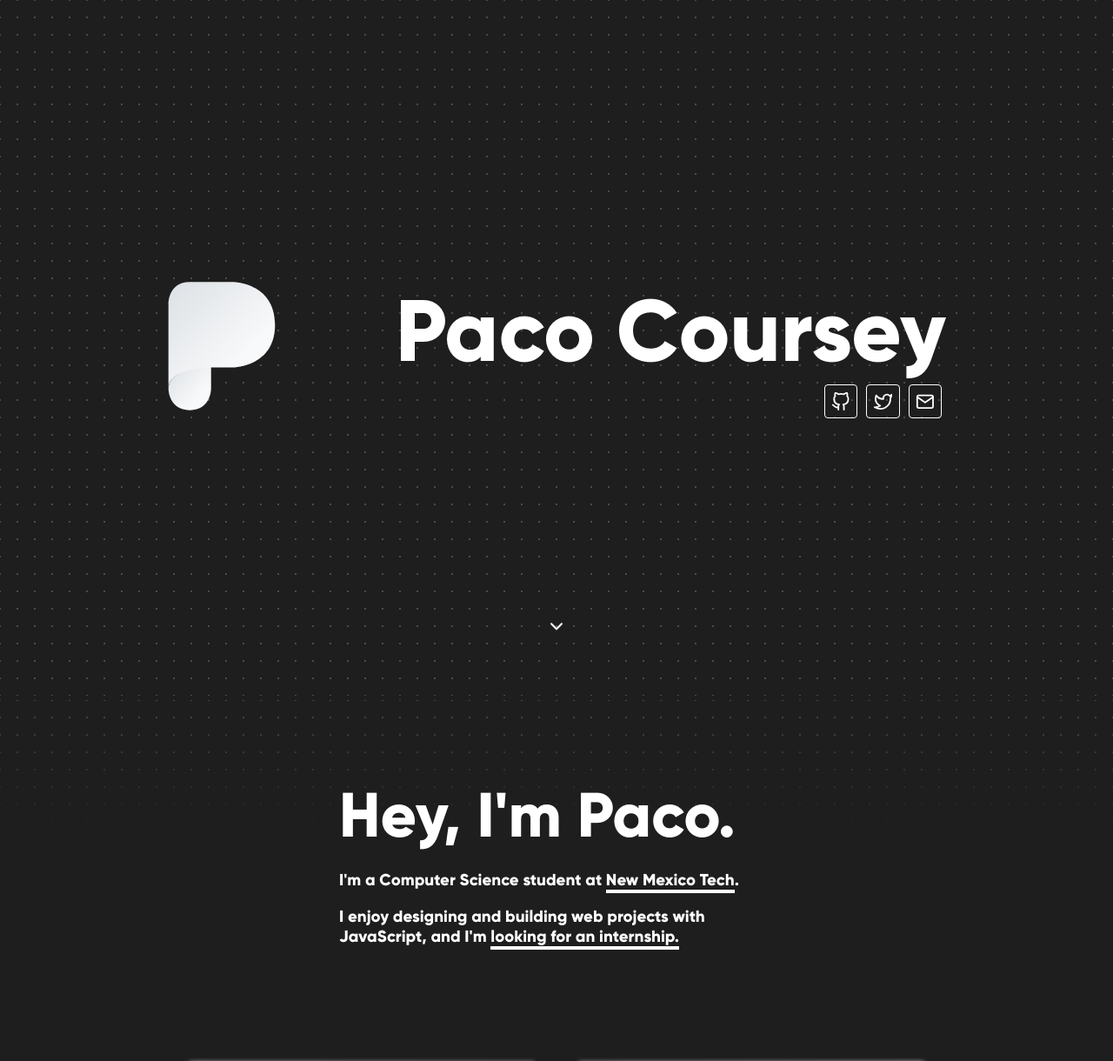
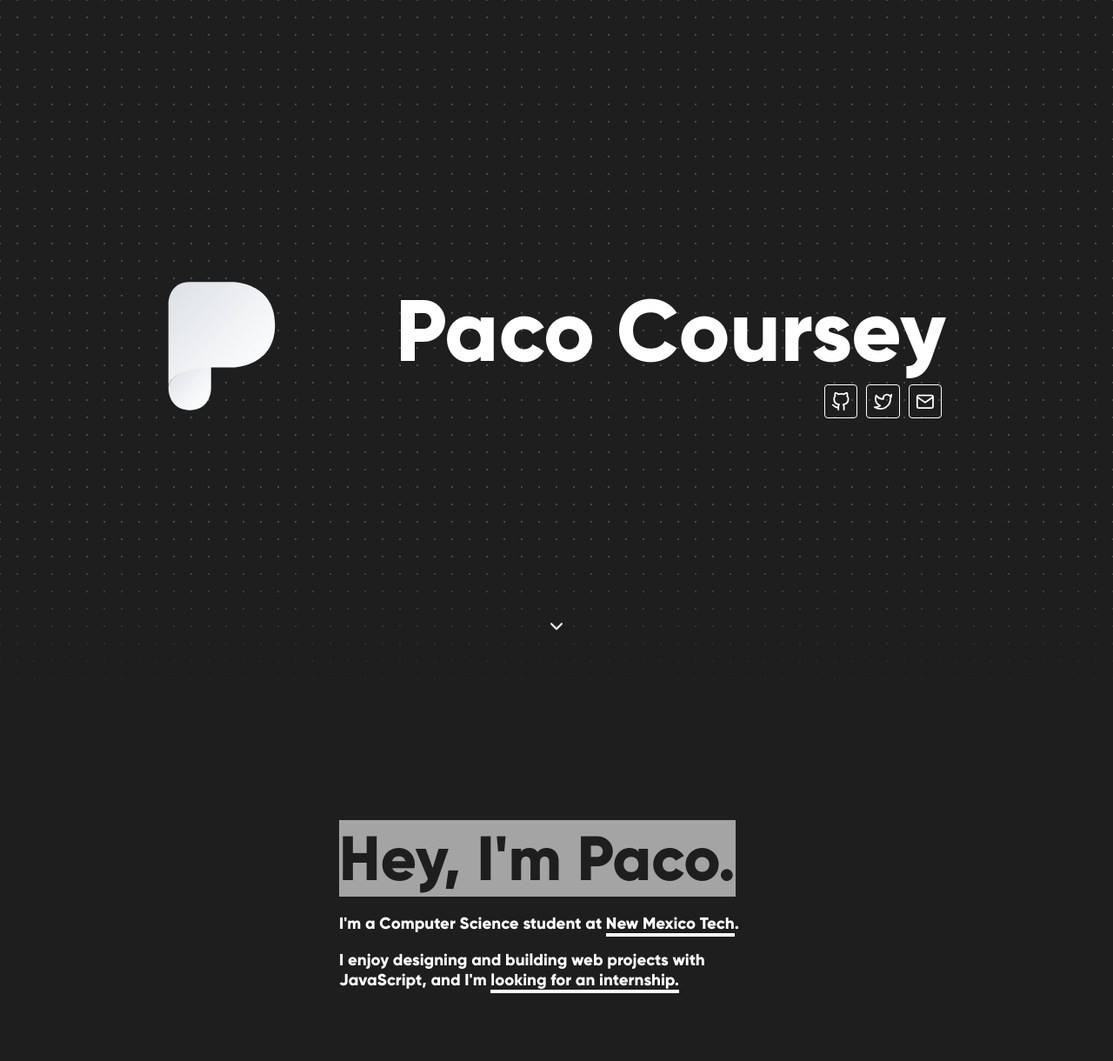
Before and after one commit to pacocoursey/site, a plain HTML site: page index.html in a window 1280 px wide. Shown: the top 1220 px of the page at 87% size. Drawn offline with Linux system fonts and the light colour scheme.

Commit message:
update dot fade, ensure no overlap in half section, fix twitter url, remove aos-offset from final project, style bio header

```diff
--- a/css/dots.css
+++ b/css/dots.css
@@ -5,6 +5,22 @@
   background-image: radial-gradient(rgba(255, 255, 255, 0.2) 1px, #1e1e1e 1px);
   background-position: center;
   position: relative;
+}
+
+.dot::after {
+  content: '';
+  background-image:
+    linear-gradient(
+      to top,
+      rgba(30, 30, 30, 1) 0%,
+      rgba(30, 30, 30, 0.1) 100%
+    );
+  position: absolute;
+  bottom: 0;
+  left: 0;
+  right: 0;
+  width: 100%;
+  height: 20%;
 }
 
 /* .dot::before {
--- a/css/style.css
+++ b/css/style.css
@@ -68,6 +68,7 @@ section.third {
 
 section.half {
   height: 50vh;
+  min-height: 500px;
 }
 
 section.rest {
@@ -228,6 +229,11 @@ section .float {
 
 .bio > h1 {
   margin: 0;
+}
+
+.bio > h1 > span {
+  background-color: #a4a4a4;
+  color: #1e1e1e;
 }
 
 u {
--- a/index.html
+++ b/index.html
@@ -22,7 +22,7 @@
         </div>
       </a>
 
-      <a href="https://twitter.com/pacocouursey" target="_blank">
+      <a href="https://twitter.com/pacocoursey" target="_blank">
         <div class="link center">
           <svg xmlns="http://www.w3.org/2000/svg" width="24" height="24" viewBox="0 0 24 24" fill="none" stroke="#fff" stroke-width="2" stroke-linecap="round" stroke-linejoin="round" class="feather feather-twitter"><path d="M23 3a10.9 10.9 0 0 1-3.14 1.53 4.48 4.48 0 0 0-7.86 3v1A10.66 10.66 0 0 1 3 4s-4 9 5 13a11.64 11.64 0 0 1-7 2c9 5 20 0 20-11.5a4.5 4.5 0 0 0-.08-.83A7.72 7.72 0 0 0 23 3z"></path></svg>
         </div>
@@ -51,7 +51,7 @@
               </div>
             </a>
 
-            <a href="https://twitter.com/pacocouursey" target="_blank">
+            <a href="https://twitter.com/pacocoursey" target="_blank">
               <div class="link center" id="twitter">
                 <svg xmlns="http://www.w3.org/2000/svg" width="24" height="24" viewBox="0 0 24 24" fill="none" stroke="#fff" stroke-width="2" stroke-linecap="round" stroke-linejoin="round" class="feather feather-twitter"><path d="M23 3a10.9 10.9 0 0 1-3.14 1.53 4.48 4.48 0 0 0-7.86 3v1A10.66 10.66 0 0 1 3 4s-4 9 5 13a11.64 11.64 0 0 1-7 2c9 5 20 0 20-11.5a4.5 4.5 0 0 0-.08-.83A7.72 7.72 0 0 0 23 3z"></path></svg>
               </div>
@@ -72,9 +72,9 @@
       </div>
     </section>
 
-    <section class="half inset center dot-top">
+    <section class="half inset center">
       <div class="bio" data-aos="fade-up" data-aos-anchor-placement="top-center">
-        <h1 class="large-text">Hey, I'm Paco.</h1>
+        <h1 class="large-text"><span>Hey, I'm Paco.</span></h1>
         <h3>I'm a Computer Science student at <a href="http://nmt.edu" target="_blank"><u>New Mexico Tech</u></a>.</h3>
         <h3>I enjoy designing and building web projects with JavaScript, and I'm <a href="mailto:paco@paco.im"><u>looking for an internship.</u></a></h3>
       </div>
@@ -164,7 +164,7 @@
           </a>
         </div>
 
-        <div class="project-wrapper" data-aos="fade-up" data-aos-anchor-placement="top-center" data-aos-offset="-210">
+        <div class="project-wrapper" data-aos="fade-up" data-aos-anchor-placement="top-center">
           <a href="http://f2prs.com" target="_blank">
             <div class="project f2prs">
               <div class="title">
```
